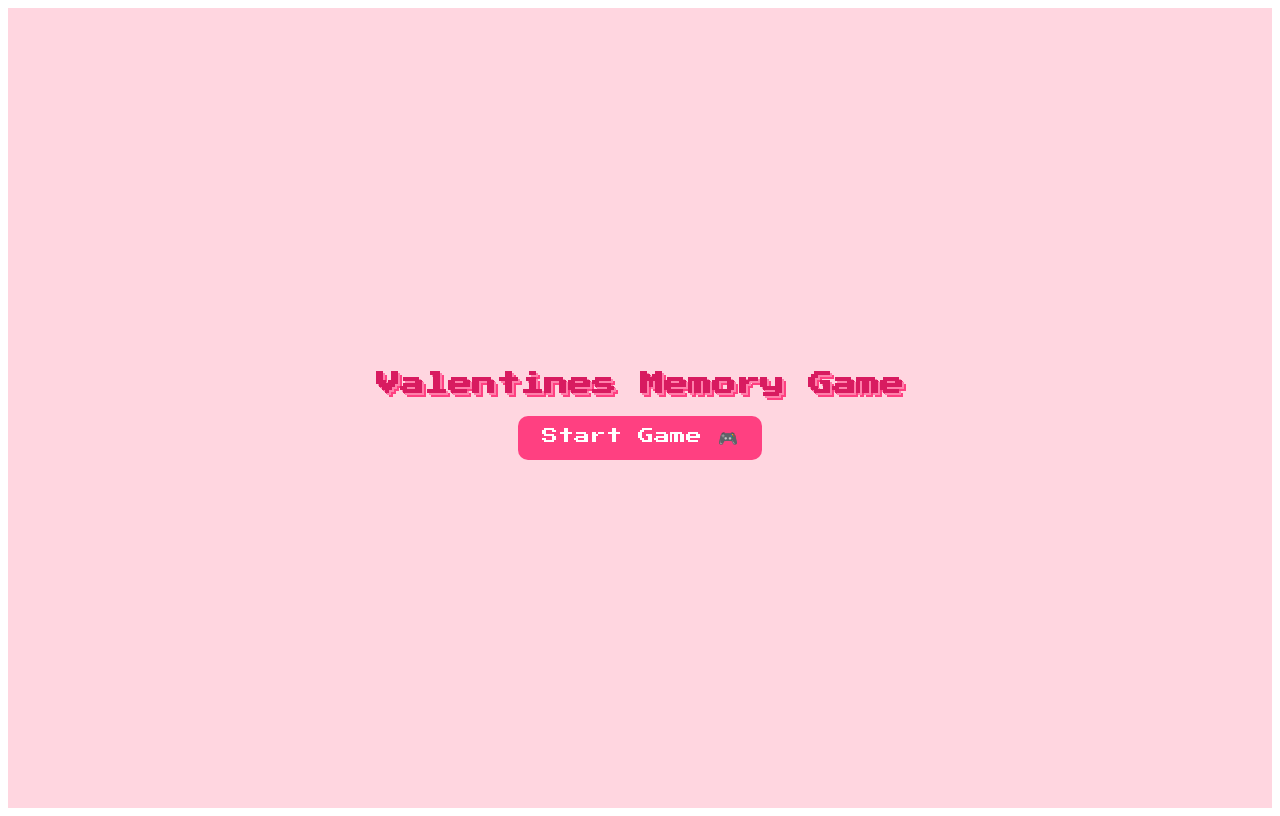
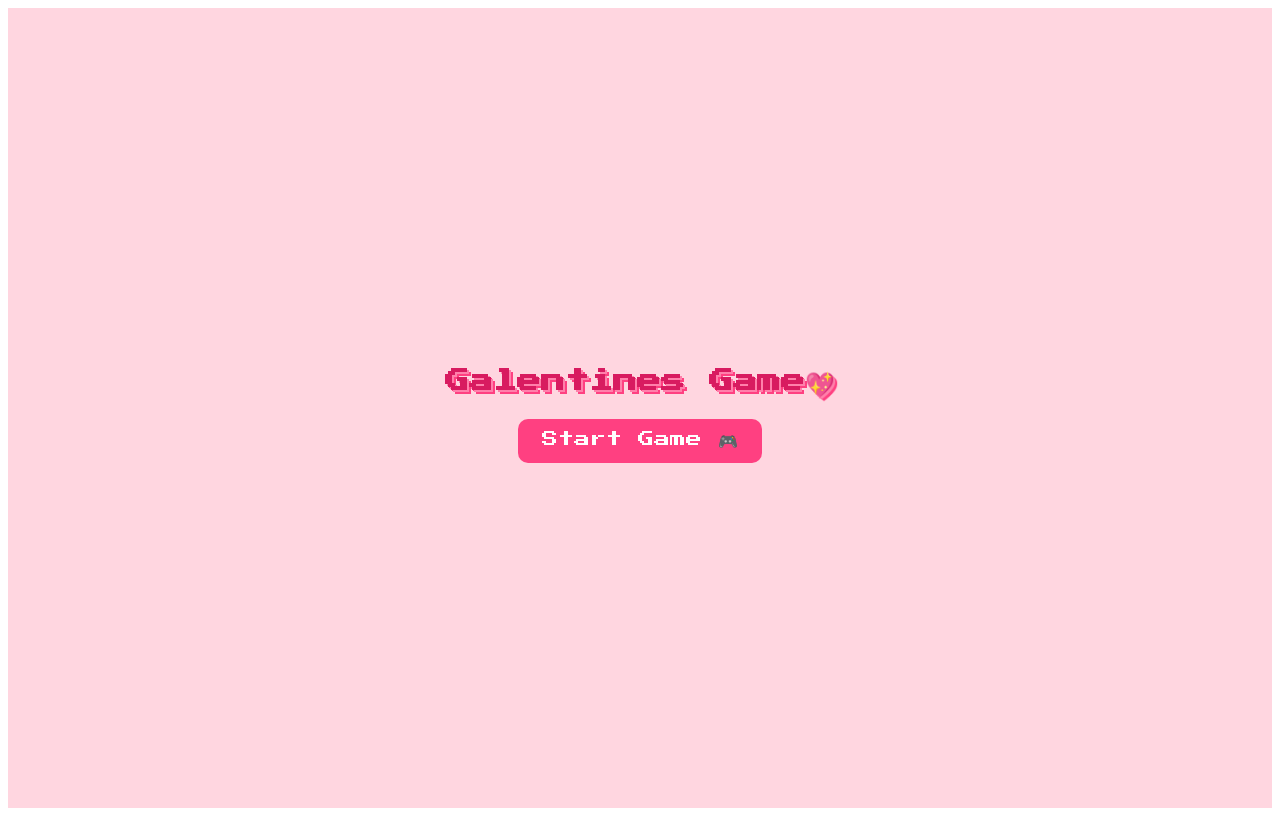
Before and after one commit to RevaLaxmi/valentines-memory-game, a Next.js app: page / in a window 1280 px wide. Built offline with nearby package versions, Linux system fonts and the light colour scheme.

Commit message:
adding the changes to the messages

```diff
--- a/src/app/page.tsx
+++ b/src/app/page.tsx
@@ -4,13 +4,14 @@ import "../styles/home.css";  // ✅ Import the page-specific CSS
 export default function Home() {
   return (
     <div className="home-container">
-      <h1>Valentines Memory Game</h1>
+      <h1>Galentines Game💖</h1>
       <Link href="/game">
         <button>Start Game 🎮</button>
       </Link>
     </div>
   );
 }
+
 
 /*
 import Link from "next/link";
--- a/src/components/MemoryGame.tsx
+++ b/src/components/MemoryGame.tsx
@@ -149,12 +149,12 @@ export default function MemoryGame() {
       {won ? (
         <div className="win-message">
           <p>🎉 You won the game!</p>
-          <p>{"Lets celebrate, 14th of Feb im taking you out for a date💖"}</p>
+          <p>{"Youre the sweetest part of Galentines! 💗"}</p>
         </div>
       ) : lost ? (
         <div className="lose-message">
           <p>😢 Oops! Time’s up!</p>
-          <p>{"Let me take you out on the 14th for a date? 💞"}</p>
+          <p>{"Every moment with you is a win for me! 💗"}</p>
         </div>
       ) : (
         <div className="game-board">
```
